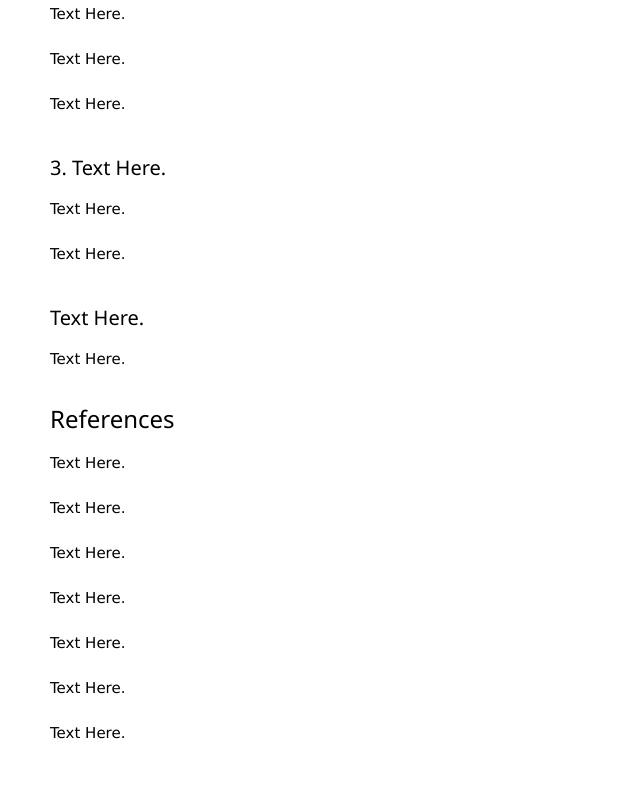
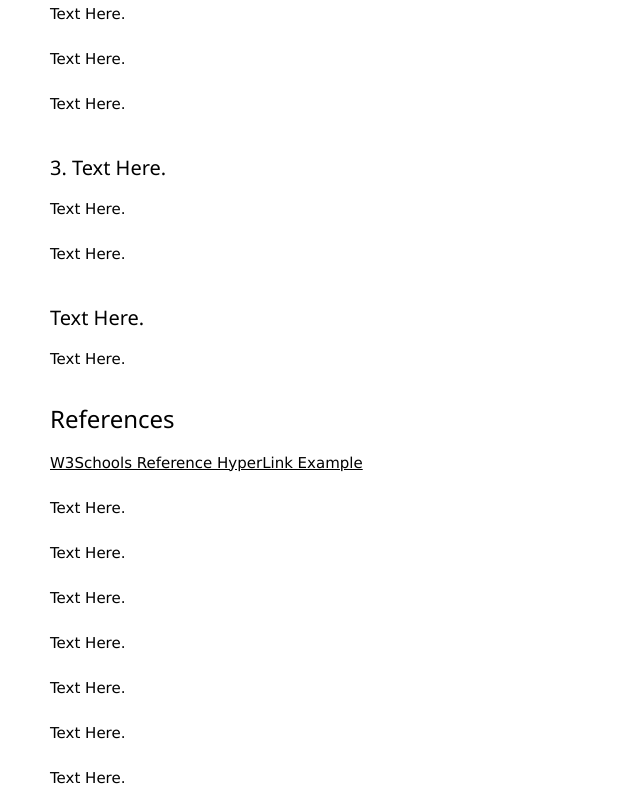
Before and after one commit to FEPSFY6873602/FY6873602, a plain HTML site: page index.html in a window 1280 px wide. Shown: the part 1247-2051 px from the top of the page, without its empty margins (0-640 px from the left). Before the commit the page ends 2006 px from the top, so only its background shows below. Drawn offline with nearby package versions, Linux system fonts and the light colour scheme.

Commit message:
Added code for hyperlinks for references

```diff
--- a/index.html
+++ b/index.html
@@ -130,6 +130,10 @@
         <h3 id="References">References</h3>
         <p class="ex1">
             <div class="flex-container">
+                <div class="flex-item">
+                    <a href="https://www.w3schools.com/">W3Schools Reference HyperLink Example</a>
+                </div>
+                <br>
                 <div class="flex-item">Text Here.</div>
                 <br>
                 <div class="flex-item">Text Here.</div>
```
